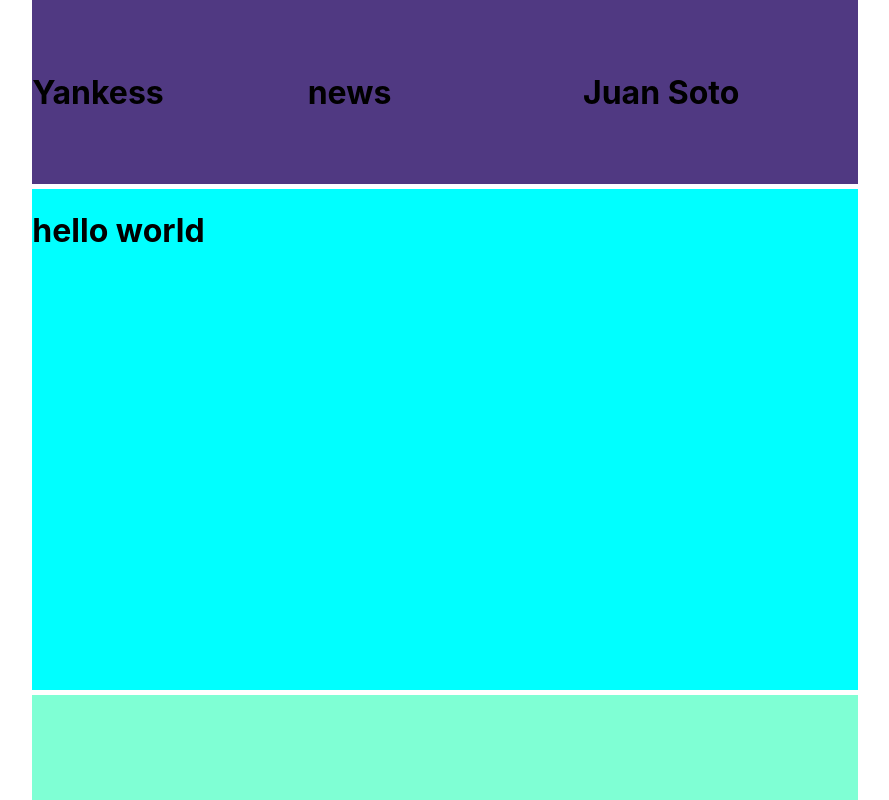
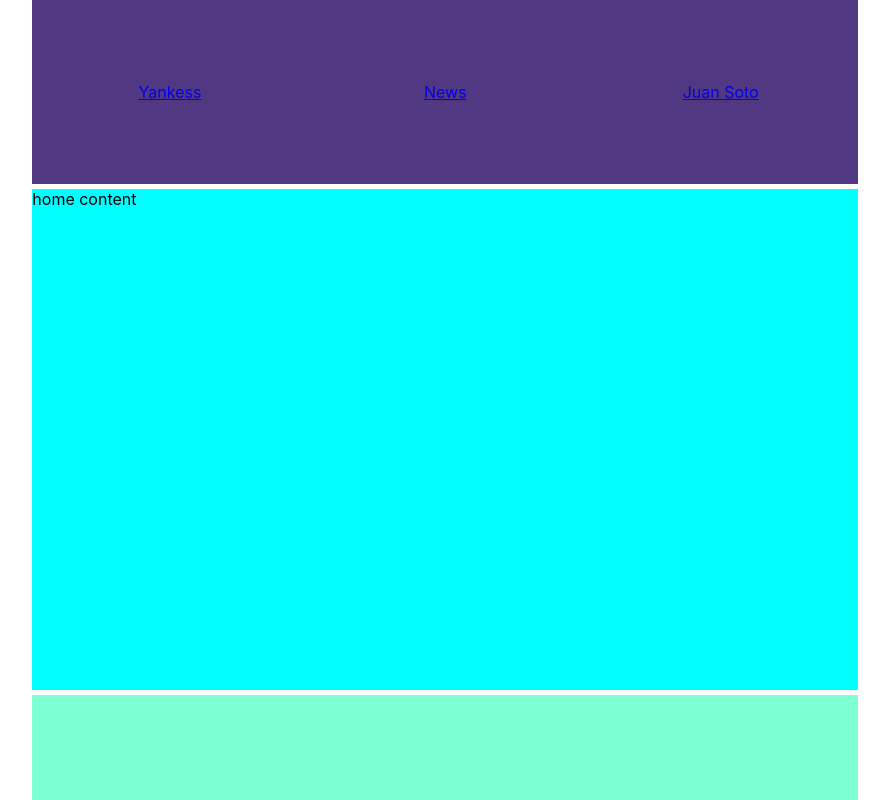
Before and after one commit to tullioColacicco/front_end_webscraping, a React (Create React App) app: page / in a window 1280 px wide. Shown: the whole page, without its empty margins (175-1064 px from the left). Built offline with nearby package versions, Linux system fonts and the light colour scheme.

Commit message:
react router added

```diff
--- a/package.json
+++ b/package.json
@@ -8,6 +8,7 @@
     "@testing-library/user-event": "^13.5.0",
     "react": "^18.3.1",
     "react-dom": "^18.3.1",
+    "react-router-dom": "^7.0.2",
     "react-scripts": "5.0.1",
     "web-vitals": "^2.1.4"
   },
--- a/src/App.css
+++ b/src/App.css
@@ -16,26 +16,33 @@
 }
 
 .header { grid-area: header;
-  align-content: center;
+  /* align-content: center; */
  display: grid;
   grid-template-columns: repeat(3, minmax(200px, 1fr));
   grid-template-rows: 1fr;
   /* grid-gap: 20px;
   padding: 20px;
   margin: 20px; */
+  justify-content:end;
   background-color: rgb(80, 57, 130);
   }
   .one{
     display: block;
     align-content: center;
+    text-align: center;
   }
   .two {
     display: block;
     align-content: center;
+    text-align: center;
+
   }
+
 
   .three {
     display: block;
+    text-align: center;
+
     align-content: center;
   }
 
--- a/src/App.js
+++ b/src/App.js
@@ -1,15 +1,20 @@
 import "./App.css";
+import Header from "./components/header";
+import { Route, Routes } from "react-router-dom";
+import Home from "./components/home";
+import News from "./components/news";
+import Soto from "./components/soto";
 
 function App() {
   return (
     <div class="container">
-      <div className="header">
-        <h1 className="one">Yankess</h1>
-        <h1 className="two">news</h1>
-        <h1 className="three">Juan Soto</h1>
-      </div>
+      <Header></Header>
       <div className="content">
-        <h1>hello world</h1>
+        <Routes>
+          <Route path="/" Component={Home}></Route>
+          <Route path="news" Component={News}></Route>
+          <Route path="soto" Component={Soto}></Route>
+        </Routes>
       </div>
 
       <div className="footer"></div>
--- /dev/null
+++ b/src/components/header.js
@@ -0,0 +1,18 @@
+import { Link } from "react-router-dom";
+function Header() {
+  return (
+    <div className="header">
+      <Link to="/" className="one">
+        Yankess
+      </Link>
+      <Link to="news" className="two">
+        News
+      </Link>
+      <Link to="soto" className="three">
+        Juan Soto
+      </Link>
+    </div>
+  );
+}
+
+export default Header;
--- /dev/null
+++ b/src/components/home.js
@@ -0,0 +1,5 @@
+function Home() {
+  return <div className="Home">home content</div>;
+}
+
+export default Home;
--- /dev/null
+++ b/src/components/news.js
@@ -0,0 +1,5 @@
+function News() {
+  return <div className="news">news content</div>;
+}
+
+export default News;
--- /dev/null
+++ b/src/components/soto.js
@@ -0,0 +1,5 @@
+function Soto() {
+  return <div className="news">Soto content</div>;
+}
+
+export default Soto;
--- a/src/index.js
+++ b/src/index.js
@@ -1,13 +1,16 @@
-import React from 'react';
-import ReactDOM from 'react-dom/client';
-import './index.css';
-import App from './App';
-import reportWebVitals from './reportWebVitals';
+import React from "react";
+import ReactDOM from "react-dom/client";
+import "./index.css";
+import App from "./App";
+import reportWebVitals from "./reportWebVitals";
+import { BrowserRouter } from "react-router-dom";
 
-const root = ReactDOM.createRoot(document.getElementById('root'));
+const root = ReactDOM.createRoot(document.getElementById("root"));
 root.render(
   <React.StrictMode>
-    <App />
+    <BrowserRouter>
+      <App />
+    </BrowserRouter>
   </React.StrictMode>
 );
 
```
Also changed, not shown: 1 other file (tests, documents, lock files or other folders).
